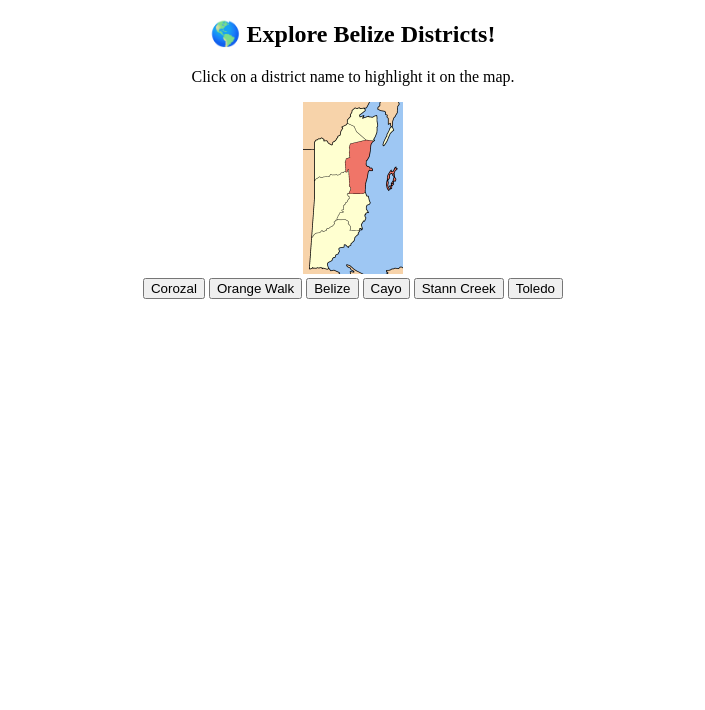
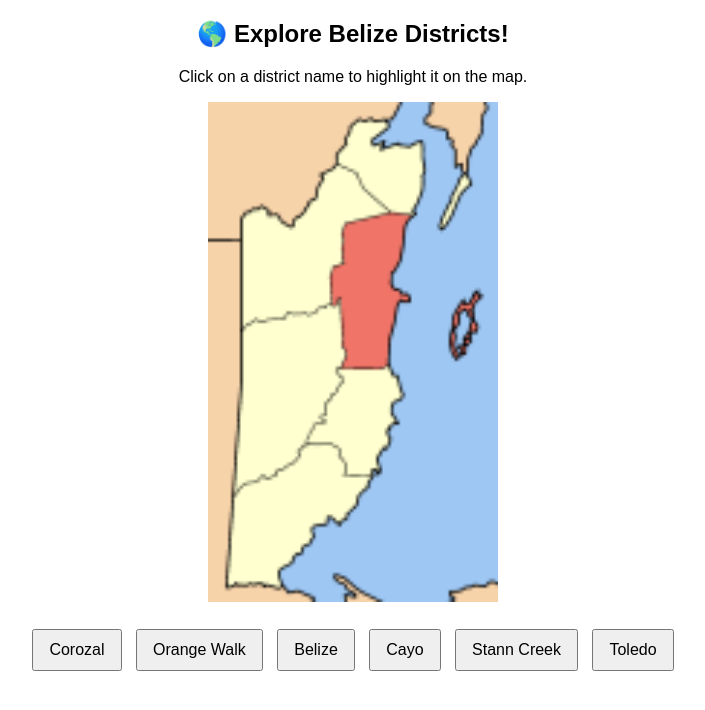
Before and after one commit to 2025162693-blip/Belize-District-Game, a plain HTML site: page index.html in a window 1280 px wide. Shown: the whole page, without its empty margins (287-992 px from the left). Drawn offline with Linux system fonts and the light colour scheme.

Commit message:
Update index.html

```diff
--- a/index.html
+++ b/index.html
@@ -1,20 +1,42 @@
 <!DOCTYPE html>
 <html>
+<head>
+<style>
+    /* Force all map images to same size */
+    #myImage {
+        width: 300px;    /* Set any size you want */
+        height: 500px;   /* Same height for ALL images */
+        object-fit: contain; /* Keeps the map from stretching */
+    }
+
+    body {
+        font-family: Arial, sans-serif;
+    }
+
+    button {
+        padding: 10px 15px;
+        margin: 5px;
+        font-size: 16px;
+        cursor: pointer;
+    }
+</style>
+</head>
+
 <body>
-<center><h2>🌎 Explore Belize Districts!</h2> <p>Click on a district name to highlight it on the map.</p></center>
+<center>
+    <h2>🌎 Explore Belize Districts!</h2>
+    <p>Click on a district name to highlight it on the map.</p>
 
-<center><img id="myImage" src="belizeBelize.png" style="width:100px"> </center>
+    <img id="myImage" src="belizeBelize.png">
 
-<center><button onclick="document.getElementById('myImage').src='belizeCorozal.png'">Corozal</button>
+    <br><br>
 
-<button onclick="document.getElementById('myImage').src='belizeOrangeWalk.png'">Orange Walk</button>
-
-<button onclick="document.getElementById('myImage').src='belizeBelize.png'">Belize</button>
-
-<button onclick="document.getElementById('myImage').src='belizeCayo.png'">Cayo</button>
-
-<button onclick="document.getElementById('myImage').src='belizeCayo.png'">Stann Creek</button>
-
-<button onclick="document.getElementById('myImage').src='belizeToledo.png'">Toledo</button></center>
+    <button onclick="document.getElementById('myImage').src='belizeCorozal.png'">Corozal</button>
+    <button onclick="document.getElementById('myImage').src='belizeOrangeWalk.png'">Orange Walk</button>
+    <button onclick="document.getElementById('myImage').src='belizeBelize.png'">Belize</button>
+    <button onclick="document.getElementById('myImage').src='belizeCayo.png'">Cayo</button>
+    <button onclick="document.getElementById('myImage').src='belizeStannCreek.png'">Stann Creek</button>
+    <button onclick="document.getElementById('myImage').src='belizeToledo.png'">Toledo</button>
+</center>
 </body>
 </html>
```
